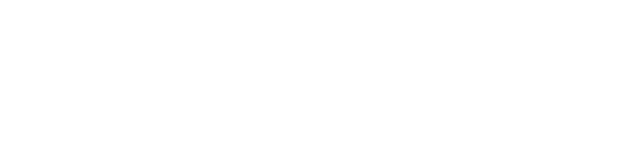
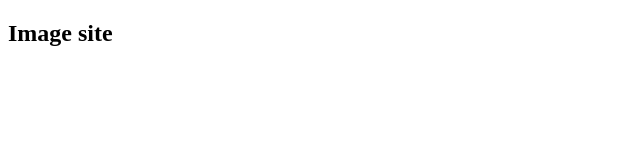
Before and after one commit to Limonshah/images-host, a plain HTML site: page index.html in a window 1280 px wide. Shown: the whole page, without its empty margins (0-640 px from the left). Drawn offline with Linux system fonts and the light colour scheme.

Commit message:
added images

```diff
--- a/index.html
+++ b/index.html
@@ -7,6 +7,6 @@
     <title>Image file for website</title>
 </head>
 <body>
-
+    <h2>Image site</h2>
 </body>
 </html>
```
Also changed, not shown: img/Starving-Child-Africa.jpg (added), img/donation0.jpg (added), img/donation1.jpg (added), img/donation10.jpg (added), img/donation11.jpg (added), img/donation13.jpg (added), img/donation14.webp (added), img/donation2.jpg (added), img/donation4.jpg (added), img/donation5.jpg (added), img/donation6.jpg (added), img/donation7.jpg (added), img/donation8.jpg (added), img/donation9.jpg (added), 3 more files, 2 other files.
